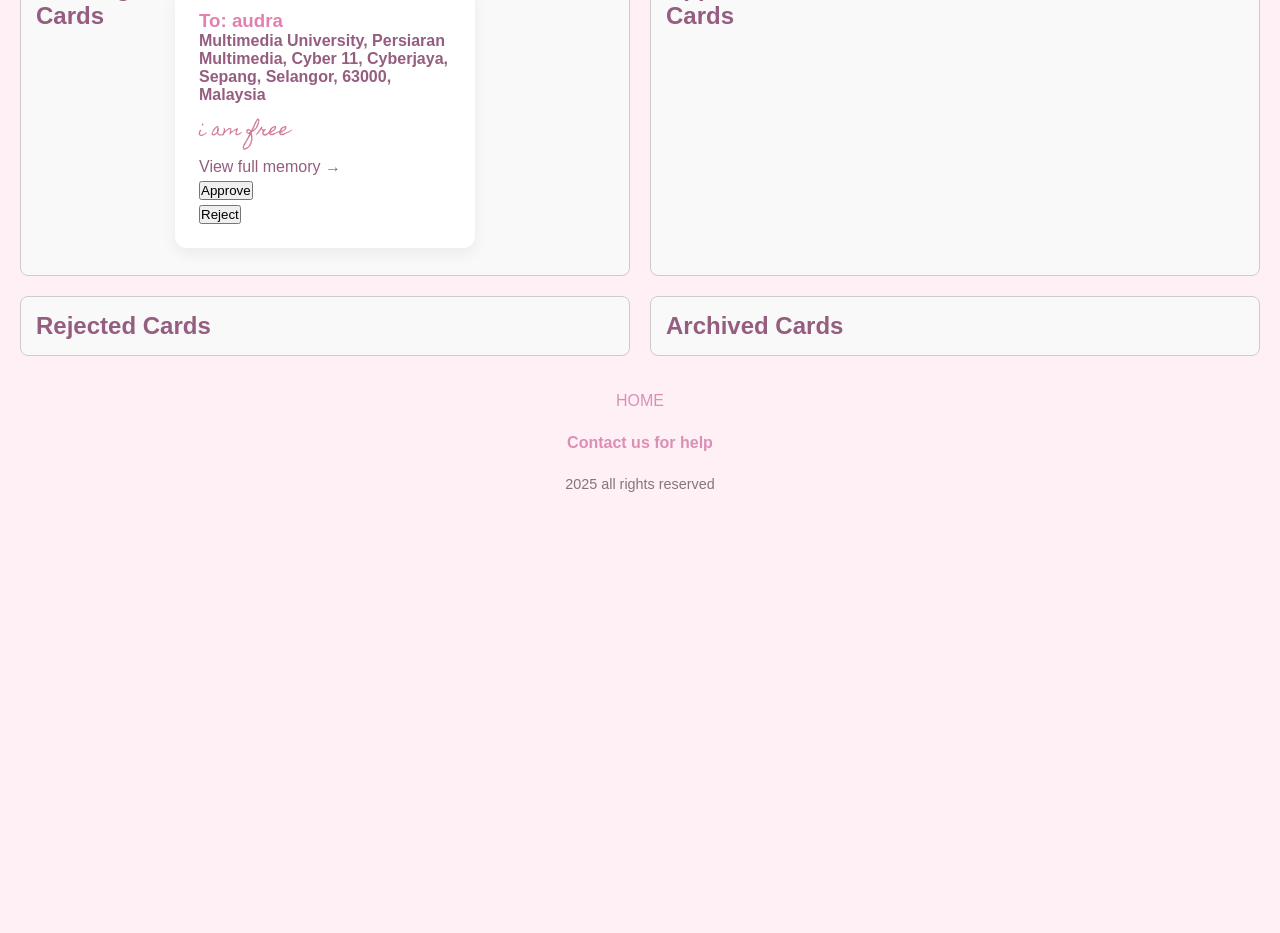
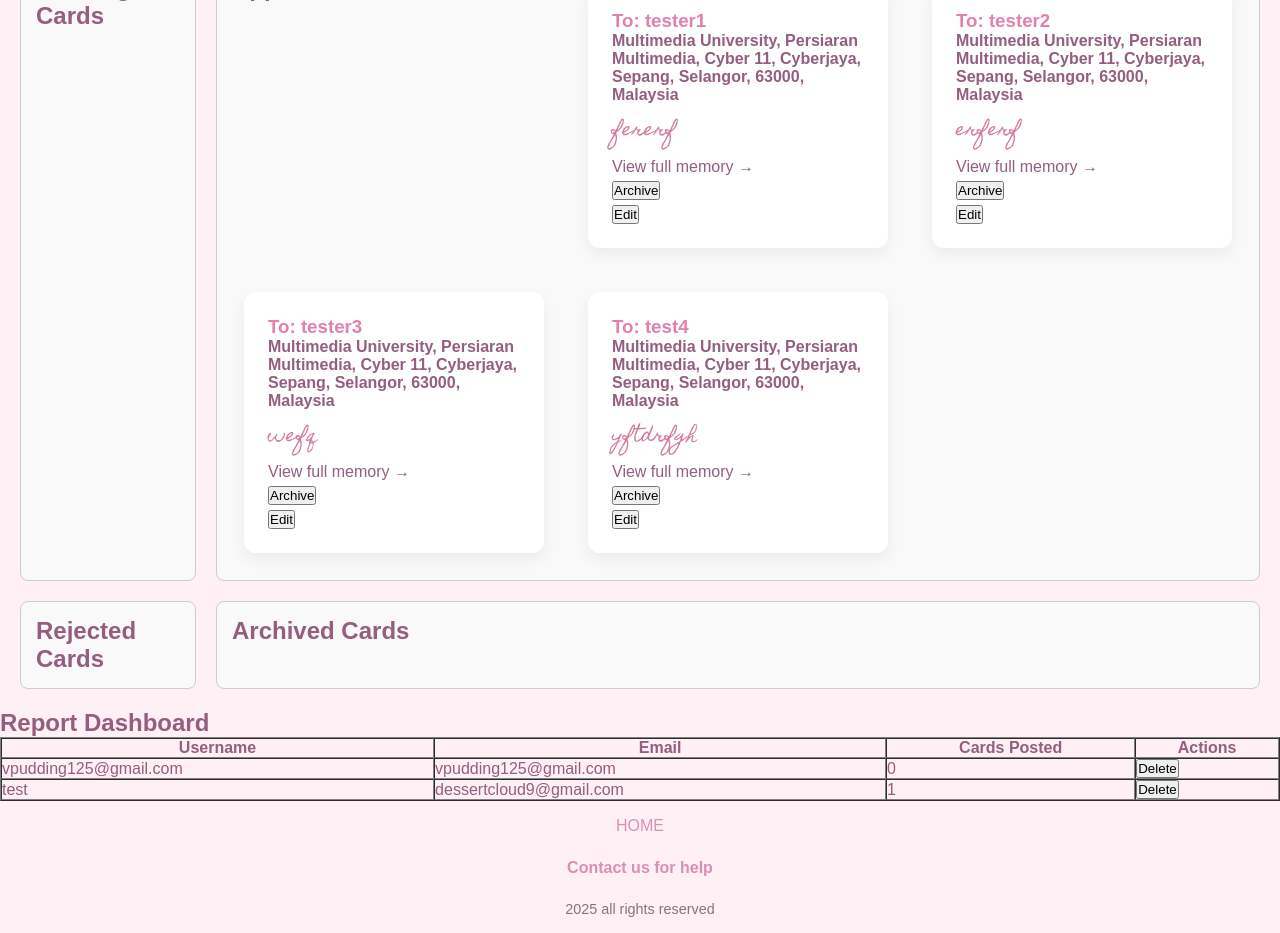
Before and after one commit to auddddra/GitExercise-GROUP12, a Flask app: page /admin in a window 1280 px wide. Shown: the part 555-1488 px from the top of the page. Before the commit the page ends 1047 px from the top, so only its background shows below. Run offline with Flask 3, Linux system fonts and the light colour scheme; a user stored in the database is signed in.

Commit message:
updated admin features & added report dashboard

```diff
--- a/app.py
+++ b/app.py
@@ -8,6 +8,7 @@
 import os
 import requests
 from dotenv import load_dotenv
+from locations import get_faculty_name
 
 # ---------- Config ----------
 UPLOAD_FOLDER = "static/uploads"
@@ -80,6 +81,8 @@
     lng = db.Column(db.Float, nullable=True)
     status = db.Column(db.String(20), default="pending")  # pending, approved, rejected, archived
 
+    user_id = db.Column(db.Integer, db.ForeignKey("user.id"), nullable=True) # links cards to users
+
 class Photo(db.Model):
     id = db.Column(db.Integer, primary_key=True)
     card_id = db.Column(db.Integer, db.ForeignKey("card.id"), nullable=False)
@@ -92,6 +95,8 @@
     email = db.Column(db.String(150), nullable=False, unique=True)
     password = db.Column(db.String(200), nullable=True)  # nullable so Google login works
     is_admin = db.Column(db.Boolean, default=False)
+
+    cards = db.relationship("Card", backref="user", lazy=True) # links users to cards
 
 # ---------------- Routes ---------------- #
 
@@ -179,6 +184,12 @@
 
     return render_template("index.html", cards=cards, search_query=search_query, map_cards=map_cards)
 
+@app.route("/location", methods=["POST"])
+def save_location():
+    lat = float(request.form["lat"])
+    lng = float(request.form["lng"])
+    faculty_name = get_faculty_name(lat, lng)
+    return f"Saved: {faculty_name}"
 
 @app.route("/register", methods=["POST", "GET"])
 def register():
@@ -215,15 +226,9 @@
 
         if user and user.password and check_password_hash(user.password, password):
 
-            # admin access
-            if user and user.password and check_password_hash(user.password, password):
-                session["user_id"] = user.id
-                session["username"] = user.username
-
             # temporary admin access ONLY if checkbox ticked and passcode correct
             if admin_check == "yes" and passcode == "1234":
                 session["is_admin_temp"] = True
-                flash("✅ Admin access granted for this session!", "success")
             else:
                 session["is_admin_temp"] = False
 
@@ -239,13 +244,19 @@
     return render_template("login.html")
 
 @app.route("/profile")
-def profile():
-    if "user_id" not in session:
-        flash("⚠️ Please log in first.", "warning")
-        return redirect(url_for("login"))
+@app.route("/profile/<int:user_id>")
+def profile(user_id=None):
+    # If a specific user_id is passed, show that profile
+    if user_id:
+        user = User.query.get_or_404(user_id)
+    else:
+        # Otherwise, show the logged-in user's profile
+        if "user_id" not in session:
+            flash("⚠️ Please log in first.", "warning")
+            return redirect(url_for("login"))
+        user = User.query.get(session["user_id"])
 
-    user = User.query.get(session["user_id"])
-    return render_template("profile-page.html", username=session.get("username"), user=user)
+    return render_template("profile-page.html", username=user.username, user=user)
 
 
 @app.route("/logout")
@@ -282,7 +293,8 @@
                 song=song,
                 lat=float(lat) if lat else None,
                 lng=float(lng) if lng else None,
-                status="pending"
+                status="pending",
+                user_id=session["user_id"]
             )
             db.session.add(new_card)
             db.session.flush()
@@ -366,27 +378,32 @@
 
 @app.route("/admin")
 def admin_dashboard():
-    if "user_id" not in session:
-        flash("⚠️ Please log in first.", "warning")
-        return redirect(url_for("login"))
-
-    user = User.query.get(session["user_id"])
-    if not user or not user.is_admin:   # ✅ only admins allowed
-        flash("❌ You do not have permission to view this page.", "danger")
-        return redirect(url_for("index"))
 
     pending = Card.query.filter_by(status="pending").all()
     approved = Card.query.filter_by(status="approved").all()
     rejected = Card.query.filter_by(status="rejected").all()
     archived = Card.query.filter_by(status="archived").all()
 
-    return render_template(
-        "admin.html",
+    user_data = []
+    users = User.query.all()
+    for u in users:
+        total_cards = Card.query.filter(Card.user_id == u.id, Card.status != "archived").count()
+        user_data.append({
+            "id": u.id,
+            "username": u.username,
+            "email": u.email,
+            "total_cards": total_cards
+        })
+
+
+    return render_template("admin.html",
         pending=[serialize_card(c) for c in pending],
         approved=[serialize_card(c) for c in approved],
         rejected=[serialize_card(c) for c in rejected],
-        archived=[serialize_card(c) for c in archived]
+        archived=[serialize_card(c) for c in archived],
+        user_data=user_data
     )
+
 
 @app.route("/admin/card/<int:card_id>/approve", methods=["POST"])
 def approve_card(card_id):
@@ -433,13 +450,22 @@
         return redirect(url_for("admin_dashboard"))
     return render_template("edit.html", card=card)
 
-@app.context_processor
-def inject_user():
-    user_id = session.get("user_id")
-    if user_id:
-        user = User.query.get(user_id)
-        return dict(current_user=user)
-    return dict(current_user=None)
+
+@app.route('/admin/delete_user/<int:user_id>', methods=["POST"])
+def delete_user(user_id):
+    user = User.query.get_or_404(user_id)
+
+    # Move all user's cards to archive
+    cards = Card.query.filter_by(user_id=user.id).all()
+    for card in cards:
+        card.status = "archived"
+
+    # Now delete the user
+    db.session.delete(user)
+    db.session.commit()
+
+    return redirect(url_for("admin_dashboard"))
+
 
 # ---------- Run ----------
 if __name__ == "__main__":
--- /dev/null
+++ b/locations.py
@@ -0,0 +1,22 @@
+
+map_locations = {
+    "FCI": ((2.92690, 101.64050), (2.92720, 101.64120)),
+    "FOM": ((2.92670, 101.64180), (2.92710, 101.64250)),
+    "Library": ((2.92680, 101.64120), (2.92710, 101.64160)),
+    "Stadium": ((2.92650, 101.64200), (2.92690, 101.64250)),
+    "Swimming Pool": ((2.92630, 101.64250), (2.92660, 101.64290)),
+    "Hostel HB1": ((2.92750, 101.64080), (2.92790, 101.64120)),
+    "Hostel HB2": ((2.92750, 101.64130), (2.92790, 101.64170)),
+    "Central Plaza": ((2.92720, 101.64210), (2.92760, 101.64250)),
+    "Gym": ((2.92680, 101.64220), (2.92710, 101.64250)),
+    "Masjid": ((2.92695, 101.64150), (2.92725, 101.64180)),
+    "Haji Tapau Corner": ((2.92660, 101.64220), (2.92690, 101.64260)),
+    "Starbees Food Court": ((2.92700, 101.64240), (2.92730, 101.64270)),
+    "DTC": ((2.92730, 101.64280), (2.92760, 101.64310)),
+}
+
+def get_faculty_name(lat, lng):
+    for name, ((lat_min, lng_min), (lat_max, lng_max)) in map_locations.items():
+        if lat_min <= lat <= lat_max and lng_min <= lng <= lng_max:
+            return name
+    return "MMU Campus"
--- a/static/styles.css
+++ b/static/styles.css
@@ -306,6 +306,13 @@
     border-radius: 12px;
     overflow: hidden;
     margin: 2rem auto;
+    border: 2px solid #907d80;
+    border-radius: 60px;
+}
+
+#map2 {
+  height: 100px;
+    border-radius: 12px;
     border: 2px solid #907d80;
     border-radius: 60px;
 }
--- a/templates/admin.html
+++ b/templates/admin.html
@@ -4,8 +4,8 @@
 <h1 class="text-center">Admin Dashboard</h1>
 
 <div class="back-btn-container">
-            <a href="{{ url_for('index') }}" class="back-btn">← Back to Gallery</a>
-        </div>
+    <a href="{{ url_for('index') }}" class="back-btn">← Back to Gallery</a>
+</div>
 
 <div id="map"></div>
 
@@ -144,4 +144,33 @@
     addMarkers(rejectedCards, "red");
     addMarkers(archivedCards, "blue");
 </script>
+
+<h2> Report Dashboard </h2>
+<table border="1" width="100%" cellpadding="10" cellspacing="0">
+    <thead>
+        <tr>
+            <th>Username</th>
+            <th>Email</th>
+            <th>Cards Posted</th>
+            <th>Actions</th>
+        </tr>
+    </thead>
+    <tbody>
+        {% for u in user_data %}
+            <tr onclick="window.location='{{ url_for('profile', user_id=u.id) }}'">
+                <td>{{ u.username }}</td>
+                <td>{{ u.email }}</td>
+                <td>{{ u.total_cards }}</td>
+                <td>
+                    <form action="{{ url_for('delete_user', user_id=u.id) }}" method="POST" style="display:inline;">
+                        <button type="submit" onclick="return confirm('Delete this user?')">Delete</button>
+                    </form>
+                </td>
+            </tr>
+        {% endfor %}
+    </tbody>
+</table>
+
+
+
 {% endblock %}
--- a/templates/create.html
+++ b/templates/create.html
@@ -16,7 +16,7 @@
         <input type="hidden" name="lat" id="lat" value="{{ pre_lat or '' }}">
         <input type="hidden" name="lng" id="lng" value="{{ pre_lng or '' }}">
 
-        <div id="map" style="height: 300px; margin-top: 10px;"></div>
+        <div id="map2" style="height: 200px; width: 150; margin-top: 20px;"></div>
 
         <label for="message">Message:</label>
         <textarea id="message" name="message" rows="5" placeholder="What would you like them to know?..." required></textarea>
@@ -52,7 +52,7 @@
 <script>
 
     // Initialize map
-    const map = L.map('map').setView([2.9273, 101.6415], 15);
+    const map = L.map('map2').setView([2.9273, 101.6415], 15);
 
     L.tileLayer('https://{s}.tile.openstreetmap.org/{z}/{x}/{y}.png', {
     maxZoom: 19,
```
Also changed, not shown: templates/index.html (+4 -4 lines), instance/app.db, instance/museum.db (deleted), instance/pins.db (deleted), instance/users.db (deleted), static/uploads/Cyberjaya-Map.jpg (added).
